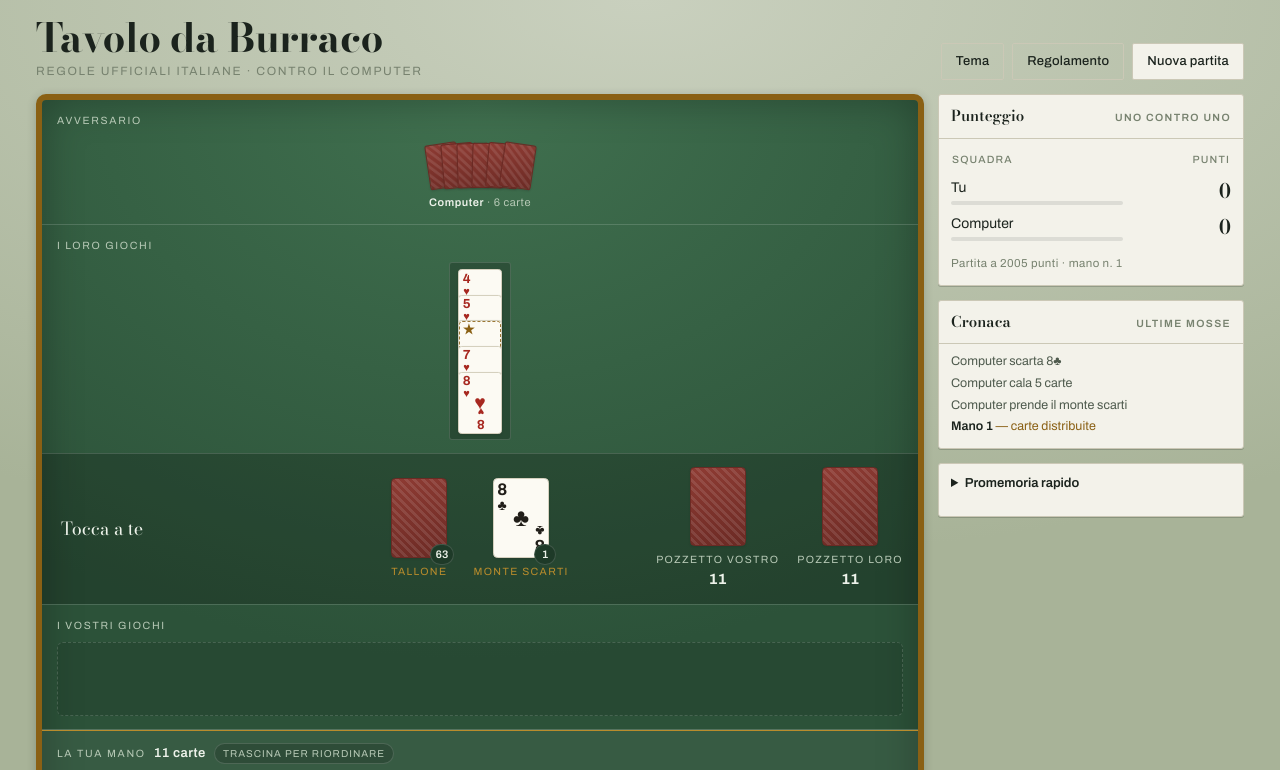
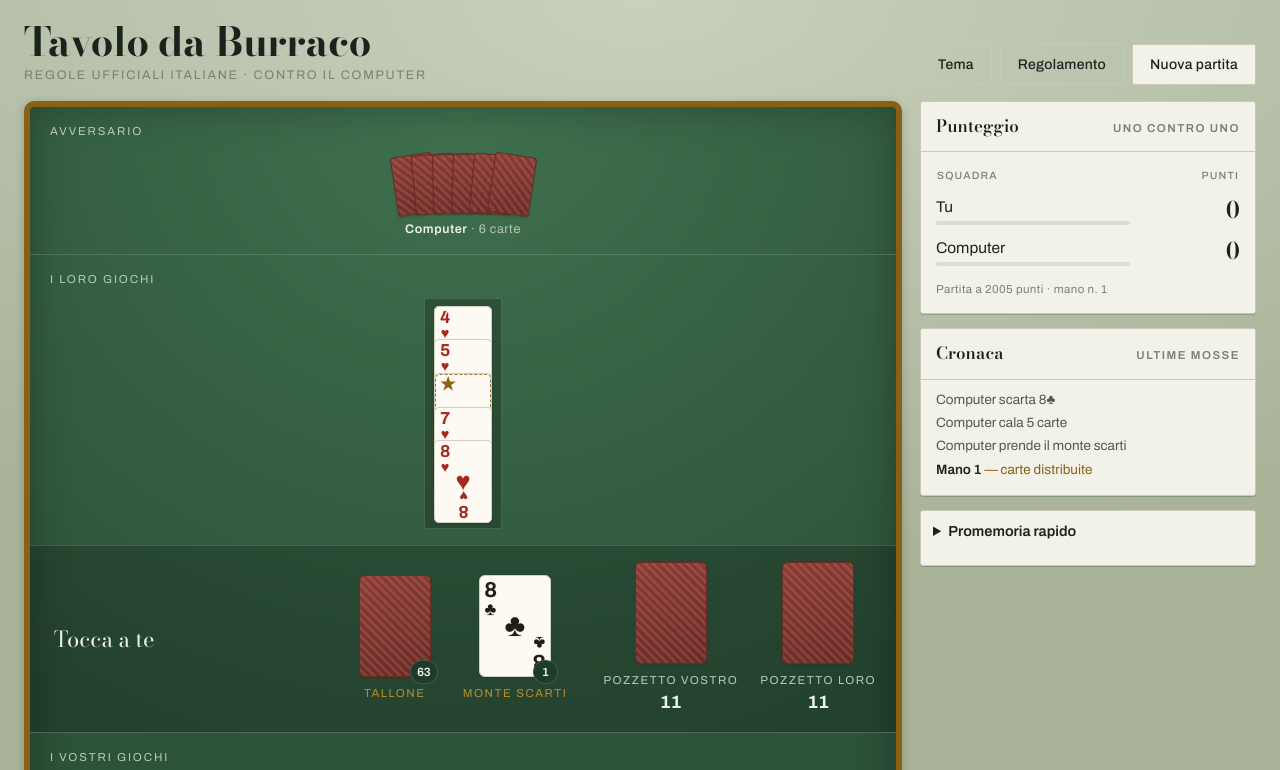
Before and after one commit to BlackLabell/burraco, a website with bundled scripts: page index.html in a window 1280 px wide. Shown: the top 770 px of the page. Built offline with nearby package versions, Linux system fonts and the light colour scheme.

Commit message:
Add files via upload

```diff
--- a/src/ui.js
+++ b/src/ui.js
@@ -149,9 +149,11 @@ function meldsHTML(team, clickable) {
     return (a.type === 'set' ? a.rank : a.lo) - (b.type === 'set' ? b.rank : b.lo);
   });
   const carte = melds.reduce((s, m) => s + m.slots.length, 0);
-  const stretto = window.innerWidth < 620;
+  const w = window.innerWidth;
   let cw = carte <= 14 ? 44 : carte <= 24 ? 39 : carte <= 34 ? 34 : carte <= 46 ? 30 : 27;
-  if (stretto) cw = Math.round(cw * 0.62);
+  // stretto: si rimpicciolisce per starci; largo: si ingrandisce perché c'è posto
+  const scala = w < 620 ? 0.62 : w < 1100 ? 1 : w < 1560 ? 1.32 : 1.52;
+  cw = Math.round(cw * scala);
   return {
     cw,
     html: melds.map(m => meldHTML(m, clickable(m))).join(''),
--- a/styles.css
+++ b/styles.css
@@ -486,3 +486,77 @@ details.rules b{color:var(--ink)}
   .pile{--cw:40px}
   .seat .fan{--cw:23px}
 }
+
+/* ══════════════════════════════════════════════════════════════
+   PC — schermo largo, tutto più grande.
+   Le misure delle carte sono legate a --cw: basta alzarlo e
+   numeri, semi e figure crescono insieme, senza sfocature.
+   ══════════════════════════════════════════════════════════════ */
+@media (min-width:1100px){
+  body{font-size:16.5px}
+  .wrap{max-width:1500px; padding:22px 24px 34px; gap:16px}
+  .layout{grid-template-columns:minmax(0,1fr) 336px; gap:18px}
+
+  .brand p{font-size:12.5px}
+  .btn{padding:9px 17px; font-size:14px}
+
+  .zone{padding:16px 20px}
+  .seat-label{font-size:11.5px}
+  .seat-label b{font-size:15px}
+  .chip{font-size:11px; padding:3px 10px}
+
+  .hand{--cw:82px; gap:8px}
+  .board.turno .hand{--cw:94px}
+  .hand .card.gap-before{margin-left:32px}
+
+  .pile{--cw:72px; gap:8px}
+  .pile .cap{font-size:11.5px}
+  .pile .cap b{font-size:18px}
+  .pilewrap .count{min-width:25px; font-size:12px; padding:2px 6px}
+  .center{gap:22px}
+  .center .piles{gap:32px}
+  .center .pozzetti{gap:22px}
+
+  .seat .fan{--cw:42px}
+  .seat .fan .card + .card{margin-left:-25px}
+  .seat .who{font-size:12.5px}
+  .seats{gap:34px}
+
+  .state .now{font-size:22px}
+  .state .step{font-size:14px}
+  .state li{font-size:13px}
+
+  .melds{gap:13px; min-height:92px}
+  .meld{padding:7px 9px 5px}
+  .meld .punti{font-size:12.5px}
+  .melds.zona .placeholder{font-size:14px}
+  .empty-note{font-size:14px}
+
+  .actions{gap:10px; padding-top:15px; margin-top:15px}
+  .hint{font-size:14.5px}
+
+  .side-h{font-size:17px; padding:12px 15px}
+  .side-h span{font-size:11.5px}
+  .score{padding:15px}
+  .score td{font-size:15.5px}
+  .score td.n{font-size:23px}
+  .log{font-size:13.5px; padding:10px 15px 15px; max-height:290px}
+  details.rules summary{font-size:14.5px}
+  details.rules p, details.rules li{font-size:13.5px}
+}
+
+/* schermi molto larghi: un altro scatto */
+@media (min-width:1560px){
+  body{font-size:17.5px}
+  .wrap{max-width:1720px}
+  .layout{grid-template-columns:minmax(0,1fr) 360px}
+  .hand{--cw:94px; gap:9px}
+  .board.turno .hand{--cw:108px}
+  .pile{--cw:84px}
+  .pile .cap b{font-size:20px}
+  .seat .fan{--cw:48px}
+  .seat .fan .card + .card{margin-left:-29px}
+  .state .now{font-size:25px}
+  .melds{min-height:106px}
+  .zone{padding:19px 24px}
+}
--- a/sw.js
+++ b/sw.js
@@ -1,6 +1,6 @@
 /* Service worker: tiene l'app giocabile anche senza connessione.
    Alza VERSIONE a ogni rilascio: la vecchia cache viene buttata. */
-const VERSIONE = 'burraco-v9';
+const VERSIONE = 'burraco-v10';
 
 const FILE = [
   './',
```
